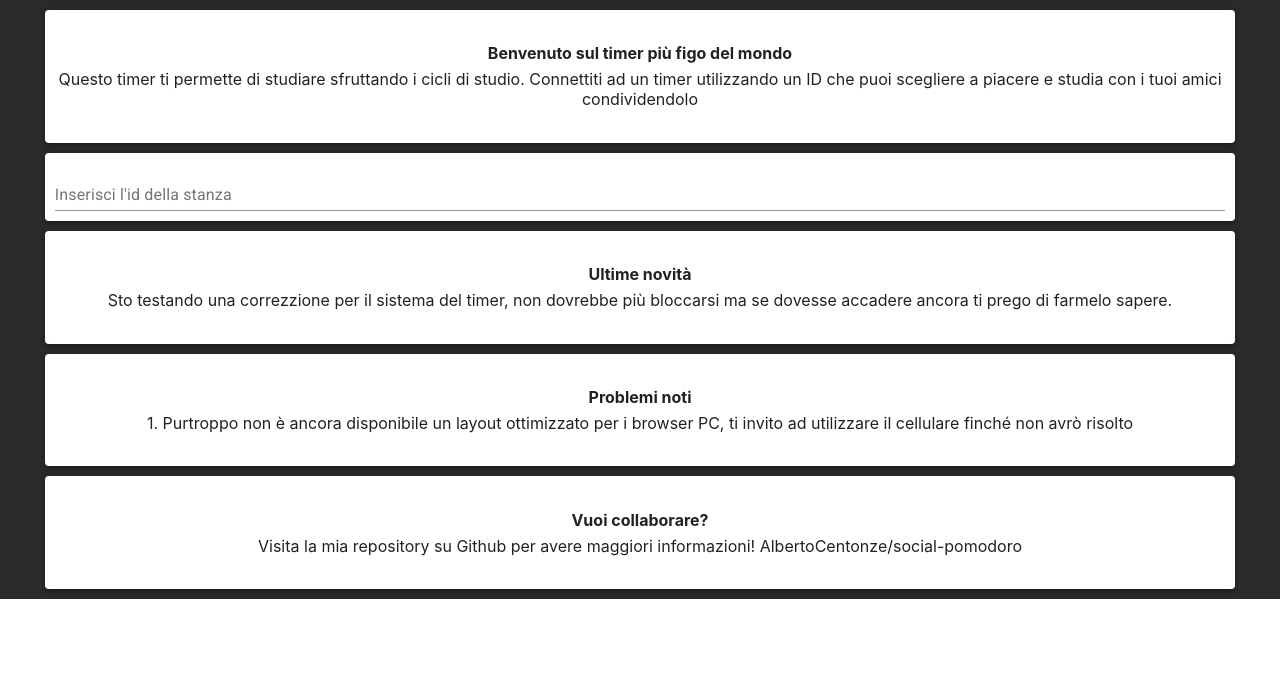
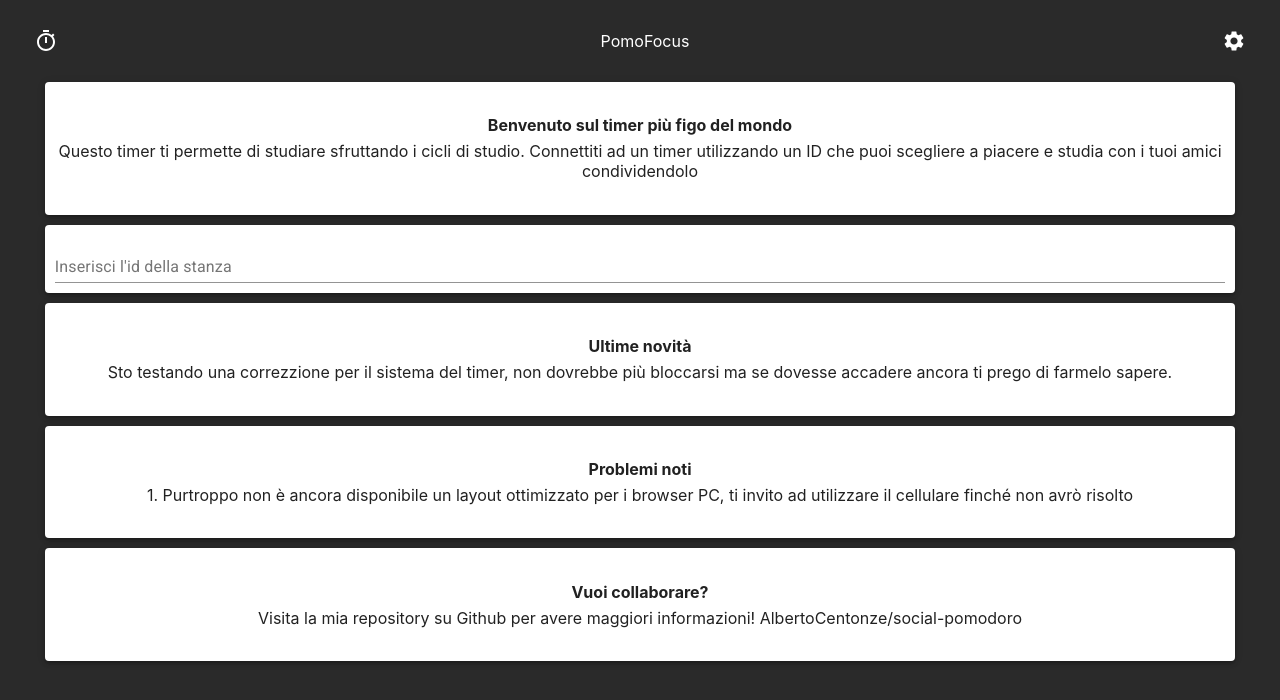
Before and after one commit to AlbertoCentonze/social-pomodoro, a React (Create React App) app: page / in a window 1280 px wide. Shown: the top 700 px of the page. Built offline with nearby package versions, Linux system fonts and the light colour scheme; no server answers; the HTML template or start-up script is replaced by a standard one.

Commit message:
Added header

```diff
--- a/src/App.css
+++ b/src/App.css
@@ -1,5 +1,6 @@
 .container {
   background-image: url(./images/testWallpaper.jpg);
+  position: fixed;
   width: 100%;
   height: 100%;
   left: 0;
--- a/src/App.js
+++ b/src/App.js
@@ -1,9 +1,9 @@
 import React, { useState, useEffect } from "react";
 import Timer from "./components/Timer";
+import Header from "./components/Header";
 import { socket } from "./services/socket";
 import CreateTimer from "./components/CreateTimer";
-import Container from "@material-ui/core/Container";
-import Grid from "@material-ui/core/Grid";
+import { Container, Grid } from "@material-ui/core";
 import FlexiblePaperCard from "./components/FlexiblePaperCard";
 import "./App.css";
 
@@ -23,6 +23,7 @@ function App() {
         justify="flex-start"
         alignItems="center"
       >
+        <Header />
         {timer === undefined ? (
           <FlexiblePaperCard
             title="Benvenuto sul timer più figo del mondo"
--- /dev/null
+++ b/src/components/Header.css
@@ -0,0 +1,22 @@
+.gridContainer {
+  padding: 10px;
+}
+
+.logoAndTitle {
+  display: flex;
+  flex-direction: row;
+}
+
+.appIcon {
+  color: white;
+  margin-right: 10px;
+}
+
+.settingsIcon {
+  color: white;
+}
+
+.appTitle {
+  color: white;
+  width: fit-content;
+}
--- /dev/null
+++ b/src/components/Header.js
@@ -0,0 +1,23 @@
+import React from "react";
+import { Grid } from "@material-ui/core";
+import TimerIcon from "@material-ui/icons/Timer";
+import SettingsIcon from "@material-ui/icons/Settings";
+import "./Header.css";
+
+const Header = (props) => {
+  return (
+    <Grid
+      className="gridContainer"
+      container
+      direction="row"
+      justify="space-between"
+      alignItems="center"
+    >
+      <TimerIcon className="appIcon" color="default" fontSize="larger" />
+      <p className="appTitle">PomoFocus</p>
+      <SettingsIcon className="settingsIcon" />
+    </Grid>
+  );
+};
+
+export default Header;
--- a/src/components/Timer.js
+++ b/src/components/Timer.js
@@ -1,12 +1,10 @@
 import React, { useEffect } from "react";
-import { Button, Container, Grid } from "@material-ui/core";
-import ButtonGroup from "@material-ui/core/ButtonGroup";
+import { Button, Grid, ButtonGroup, Paper } from "@material-ui/core";
 import RestoreIcon from "@material-ui/icons/Restore";
 import PlayArrowIcon from "@material-ui/icons/PlayArrow";
 import PauseIcon from "@material-ui/icons/Pause";
 import { usePomodoro } from "../hooks/usePomodoro";
 import { socket } from "../services/socket.js";
-import Paper from "@material-ui/core/Paper";
 import "./Timer.css";
 
 const Timer = (props) => {
```
